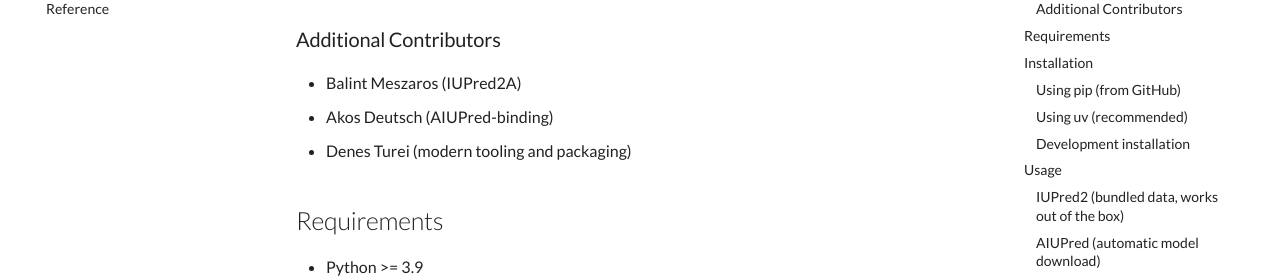
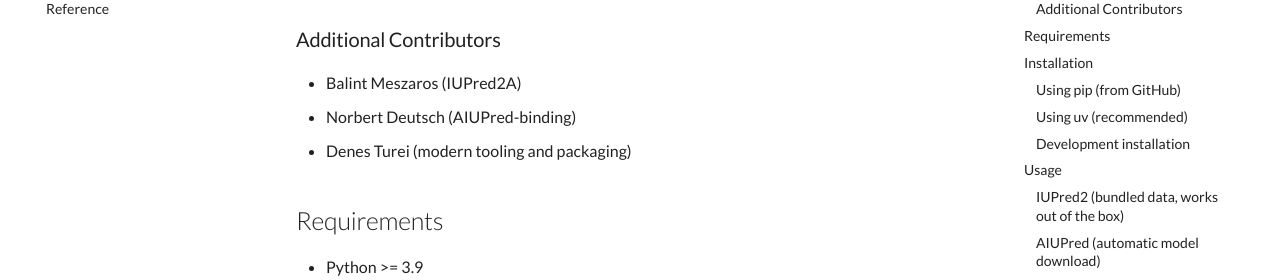
Before and after one commit to saezlab/iupred, an MkDocs documentation site: the page built from docs/index.md, in a window 1280 px wide and 900 px high, scrolled down 622 px. Shown: the part 153-433 px from the top of the window. Built offline with MkDocs 1.6.1 and Material for MkDocs 9.7.7, drawn with Linux system fonts in a browser that asks for light colours; some of the changed text lies outside the part shown.

Commit message:
Fix author name and update copyright year
- Fix Akos Deutsch -> Norbert Deutsch (AIUPred-binding author)
- Update copyright year to 2026

Co-Authored-By: Claude Opus 4.5 <noreply@anthropic.com>

````diff
--- a/README.md
+++ b/README.md
@@ -29,7 +29,7 @@ disordered regions in protein sequences:
 ### Additional Contributors
 
 - Balint Meszaros (IUPred2A)
-- Akos Deutsch (AIUPred-binding)
+- Norbert Deutsch (AIUPred-binding)
 - Denes Turei (modern tooling and packaging)
 
 ## Requirements
@@ -244,7 +244,7 @@ If you use **AIUPred-binding**, please cite:
 
 ```bibtex
 @article{erdos2025aiupred_binding,
-    author = {Erdős, Gábor and Deutsch, Ákos and Dosztányi, Zsuzsanna},
+    author = {Erdős, Gábor and Deutsch, Norbert and Dosztányi, Zsuzsanna},
     title = {{AIUPred} -- Binding: Energy Embedding to Identify
              Disordered Binding Regions},
     journal = {Journal of Molecular Biology},
--- a/mkdocs.yml
+++ b/mkdocs.yml
@@ -80,4 +80,4 @@ plugins:
                     show_source: false
                     signature_crossrefs: true
 
-copyright: © Copyright 2021-2025, ELTE / Saez-lab.
+copyright: © Copyright 2021-2026, ELTE / Saez-lab.
````
